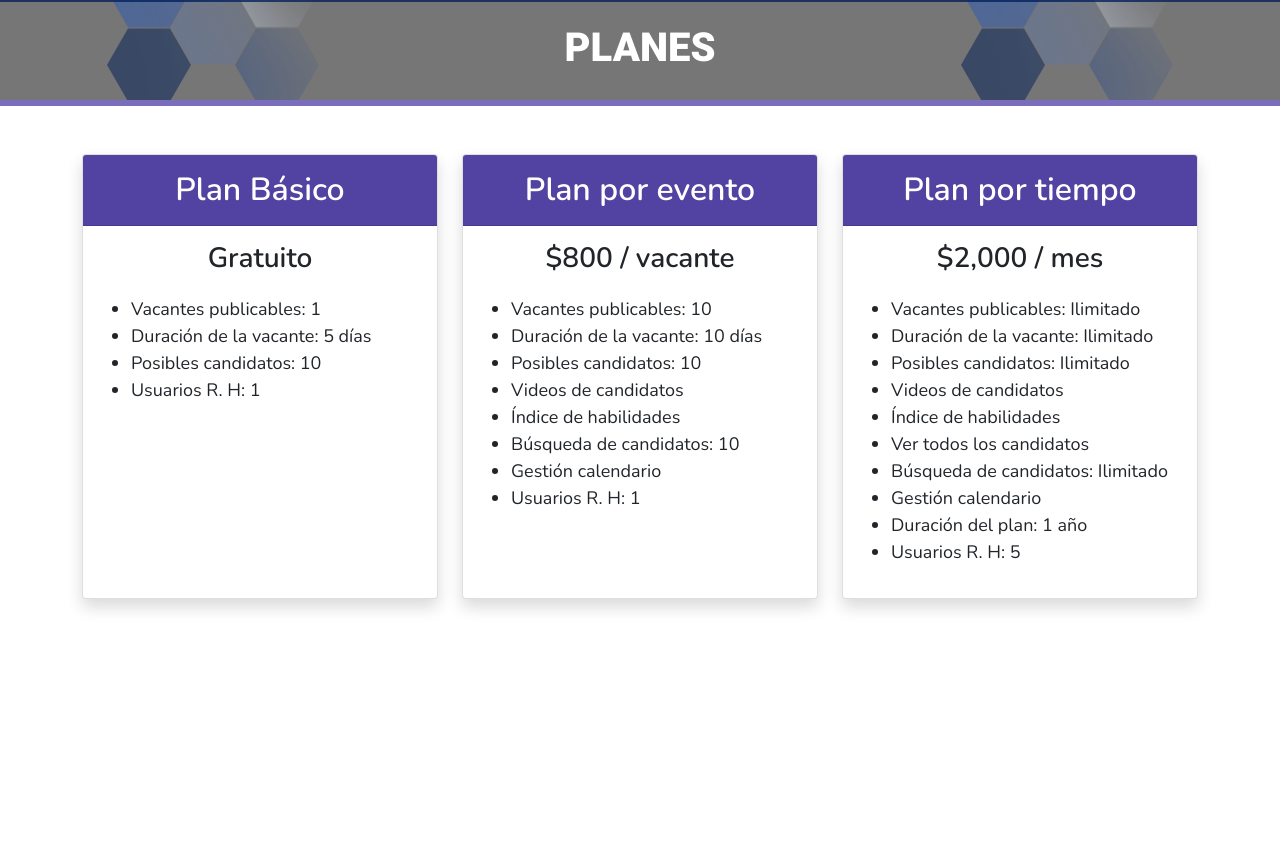
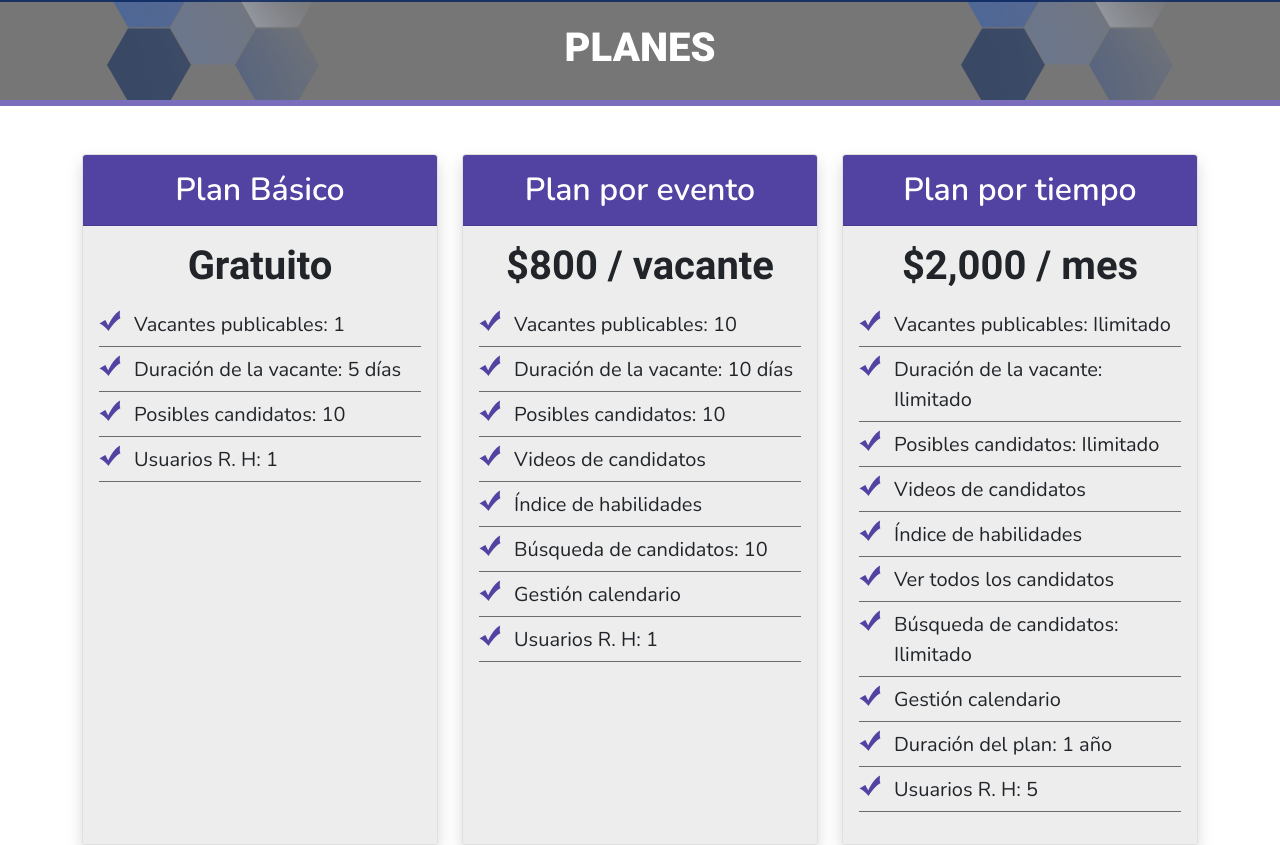
Before and after one commit to oscar-sanchez-ramirez/talentarioReady, a React app: page /plan in a window 1280 px wide. Shown: the part 76-921 px from the top of the page. Before the commit the page ends 800 px from the top, so only its background shows below. Built offline with nearby package versions, Linux system fonts and the light colour scheme; some packages are replaced by stand-ins of ours; no server answers; the database is empty; sample sign-in values are in the browser's storage.

Commit message:
Estilos de planes termiandos

```diff
--- a/src/styles/main.css
+++ b/src/styles/main.css
@@ -8,6 +8,11 @@
 	font-family:Roboto-Medium;
 	font-display: auto;
 	src: url('../fonts/Roboto-Medium.ttf');
+}
+@font-face {
+	font-family:Roboto-Bold;
+	font-display: auto;
+	src: url('../fonts/Roboto-Bold.ttf');
 }
 @font-face {
 	font-family:Roboto-Black;
@@ -411,14 +416,6 @@ body {
 	font-family: 'Nunito-SemiBold';
 	font-size: 18px;
 }
-/*.card.perfil_input{
-      transition: all 250ms;
-      bottom: 0;
-}
-.card.perfil_input:hover{
-      bottom: 5px;
-      box-shadow: 0 .5rem 1rem rgba(82, 67, 162, 0.39);
-}*/
 .perfil_input label{
 	color: #544690;
 }
@@ -455,8 +452,25 @@ body {
       background: url('../image/bg_resultados.png') no-repeat center;
       background-size: contain;
 }
+.planes{
+      font-size: 20px;
+}
+.planes ul{
+      padding-left: 0;
+}
+.planes ul li{
+      list-style: none;
+      background: url('../image/bullet_planes.png') no-repeat left top;
+      padding-left: 35px;
+      padding-bottom: 6px;
+      margin-bottom: 8px;
+      border-bottom: 1.5px solid #6b6b6b;
+}
 .planes .card-header{
       background-color: #5243a2;
+}
+.planes .card-body{
+      background: #ededed;
 }
 .planes .card-header h2{
       color: #fff;
@@ -464,9 +478,10 @@ body {
       font-weight: 600;
 }
 .planes .card-body h3{
-      font-family: 'Nunito-SemiBold';
+      font-family: 'Roboto-Bold';
       font-weight: bold;
       margin-bottom: 20px;
+      font-size: 40px;
 }
 
 @media(max-width:991px){
```
Also changed, not shown: src/fonts/Roboto-Bold.ttf (added).
